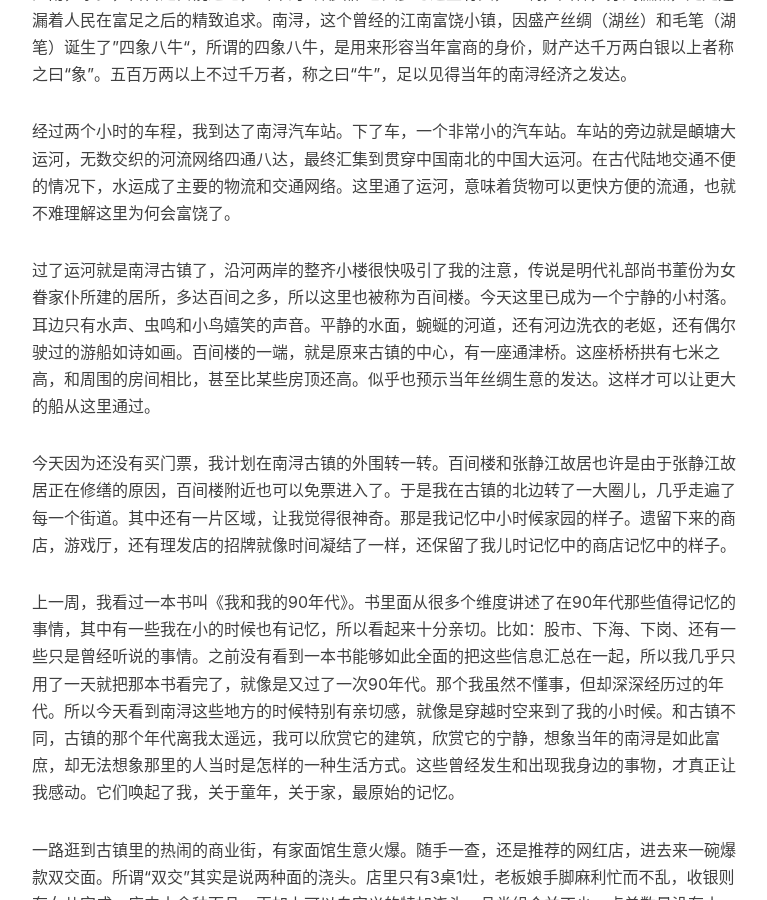
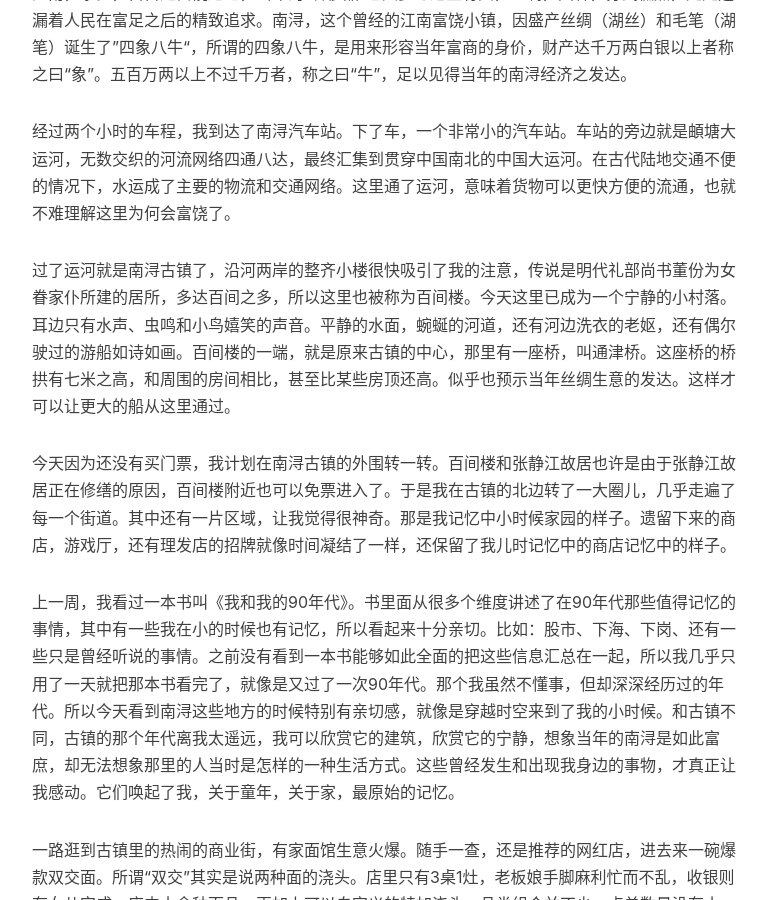
Before and after one commit to windea/windea.github.io, a Jekyll site: the page built from _posts/2018-05-16-Travel-to-Nanxun.md, in a window 1280 px wide and 900 px high, scrolled down 686 px. Shown: the whole window, without its empty margins (233-1000 px from the left). Built offline with Jekyll 4.4.1, drawn with Linux system fonts in a browser that asks for light colours; nearby versions of some CDN libraries; comment, search, counter and statistics services are not loaded.

Commit message:
Update 2018-05-16-Travel-to-Nanxun.md

```diff
--- a/_posts/2018-05-16-Travel-to-Nanxun.md
+++ b/_posts/2018-05-16-Travel-to-Nanxun.md
@@ -16,7 +16,7 @@ categories: Personal
 
 经过两个小时的车程，我到达了南浔汽车站。下了车，一个非常小的汽车站。车站的旁边就是頔塘大运河，无数交织的河流网络四通八达，最终汇集到贯穿中国南北的中国大运河。在古代陆地交通不便的情况下，水运成了主要的物流和交通网络。这里通了运河，意味着货物可以更快方便的流通，也就不难理解这里为何会富饶了。
 
-过了运河就是南浔古镇了，沿河两岸的整齐小楼很快吸引了我的注意，传说是明代礼部尚书董份为女眷家仆所建的居所，多达百间之多，所以这里也被称为百间楼。今天这里已成为一个宁静的小村落。耳边只有水声、虫鸣和小鸟嬉笑的声音。平静的水面，蜿蜒的河道，还有河边洗衣的老妪，还有偶尔驶过的游船如诗如画。百间楼的一端，就是原来古镇的中心，有一座通津桥。这座桥桥拱有七米之高，和周围的房间相比，甚至比某些房顶还高。似乎也预示当年丝绸生意的发达。这样才可以让更大的船从这里通过。
+过了运河就是南浔古镇了，沿河两岸的整齐小楼很快吸引了我的注意，传说是明代礼部尚书董份为女眷家仆所建的居所，多达百间之多，所以这里也被称为百间楼。今天这里已成为一个宁静的小村落。耳边只有水声、虫鸣和小鸟嬉笑的声音。平静的水面，蜿蜒的河道，还有河边洗衣的老妪，还有偶尔驶过的游船如诗如画。百间楼的一端，就是原来古镇的中心，那里有一座桥，叫通津桥。这座桥的桥拱有七米之高，和周围的房间相比，甚至比某些房顶还高。似乎也预示当年丝绸生意的发达。这样才可以让更大的船从这里通过。
 
 今天因为还没有买门票，我计划在南浔古镇的外围转一转。百间楼和张静江故居也许是由于张静江故居正在修缮的原因，百间楼附近也可以免票进入了。于是我在古镇的北边转了一大圈儿，几乎走遍了每一个街道。其中还有一片区域，让我觉得很神奇。那是我记忆中小时候家园的样子。遗留下来的商店，游戏厅，还有理发店的招牌就像时间凝结了一样，还保留了我儿时记忆中的商店记忆中的样子。
 
```
